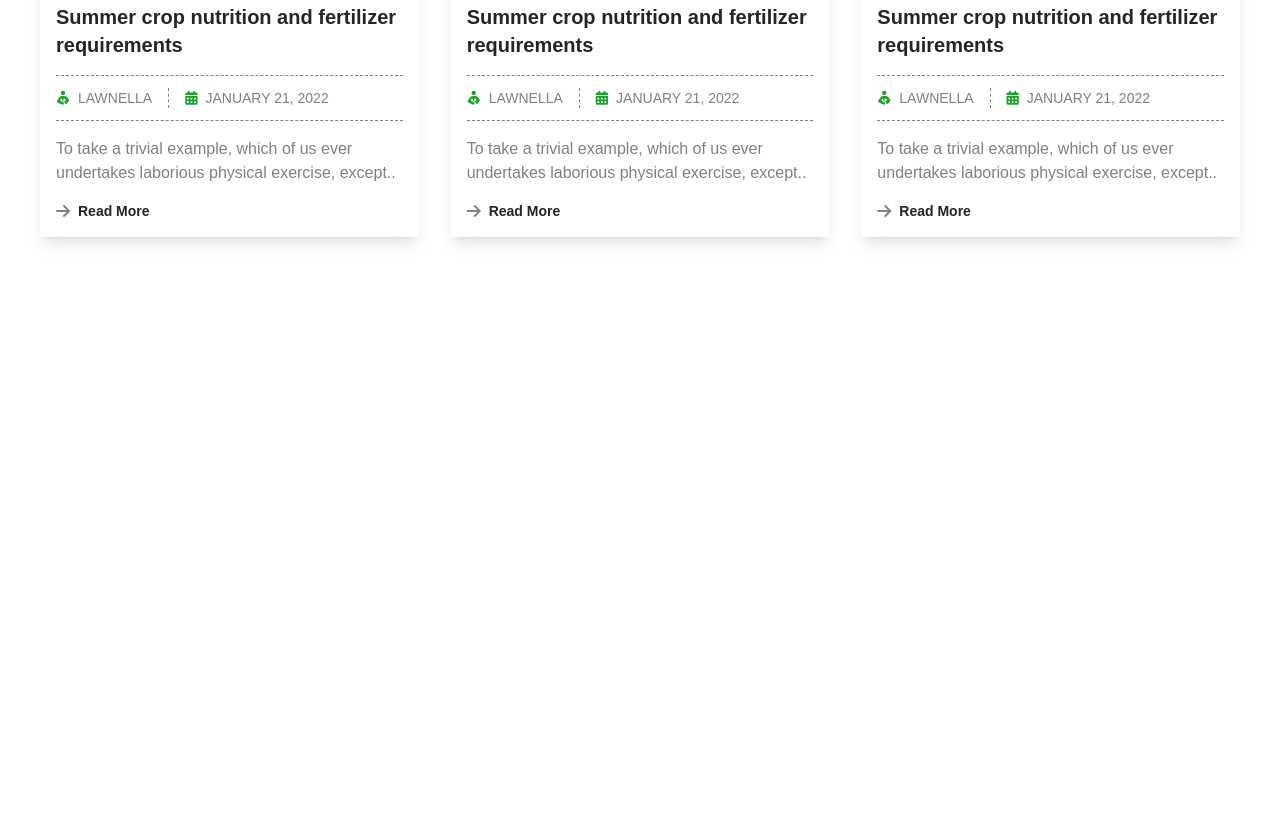
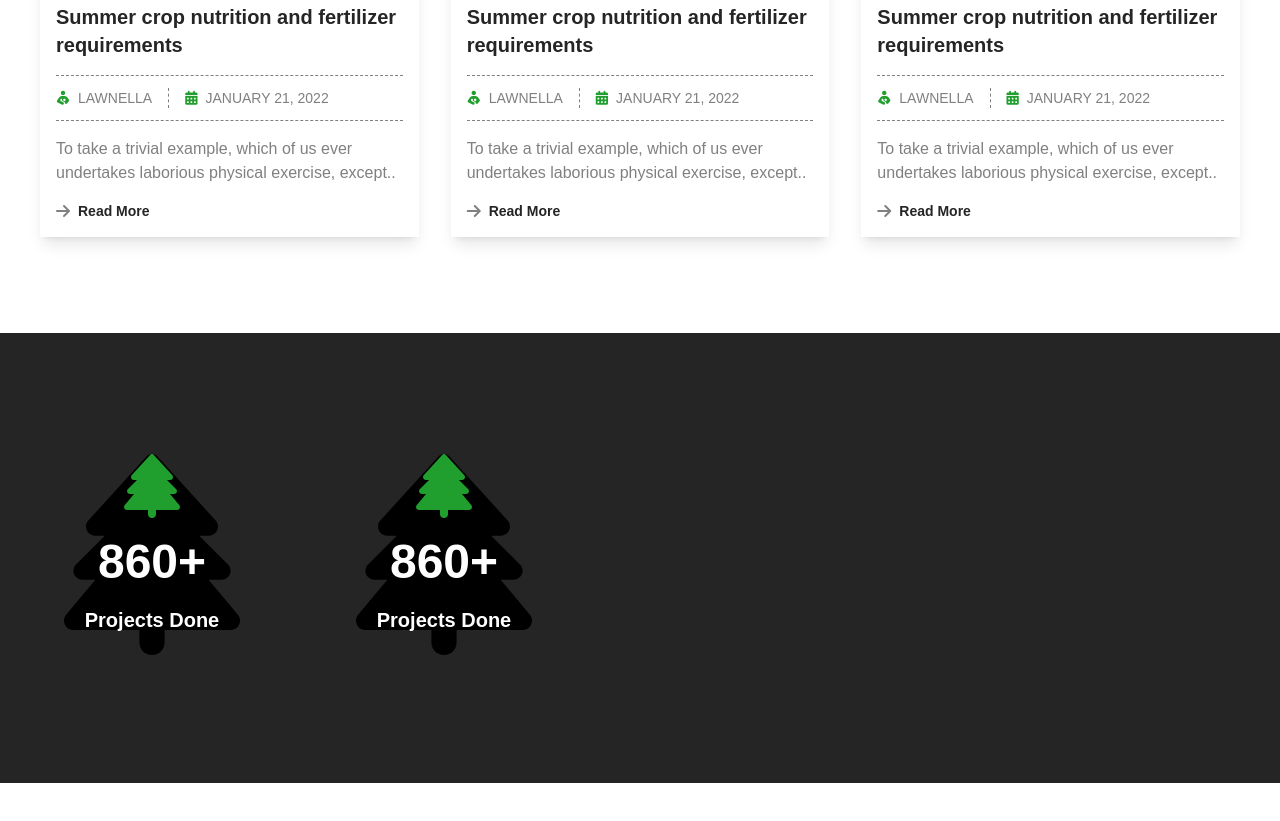
Before and after one commit to apelmahmudDev/gardening, a website: page src/index.html in a window 1280 px wide. Shown: the part 3468-4289 px from the top of the page. Before the commit the page ends 3801 px from the top, so only its background shows below. Drawn offline with nearby package versions, Linux system fonts and the light colour scheme.

Commit message:
✅ history section

```diff
--- a/src/index.html
+++ b/src/index.html
@@ -838,6 +838,37 @@
 					</div>
 				</div>
 			</section>
+
+			<!-- history -->
+			<section
+				class="my-24 bg-secondary p-16 min-h-[450px] h-full flex justify-center items-center"
+			>
+				<div class="container">
+					<div class="group/item grid md:grid-cols-3 lg:grid-cols-4 gap-4">
+						<div
+							class="h-52 w-44 object-cover bg-no-repeat text-center"
+							style="background-image: url(./assets/tree-solid.svg)"
+						>
+							<i
+								class="fa-solid fa-tree fa-4x text-primary group-hover/item:text-white transition duration-500"
+							></i>
+							<h1 class="text-5xl text-white font-semibold my-5">860+</h1>
+							<p class="font-semibold text-xl text-white">Projects Done</p>
+						</div>
+
+						<div
+							class="h-52 w-44 object-cover bg-no-repeat text-center"
+							style="background-image: url(./assets/tree-solid.svg)"
+						>
+							<i
+								class="fa-solid fa-tree fa-4x text-primary group-hover/item:text-white transition duration-500"
+							></i>
+							<h1 class="text-5xl text-white font-semibold my-5">860+</h1>
+							<p class="font-semibold text-xl text-white">Projects Done</p>
+						</div>
+					</div>
+				</div>
+			</section>
 		</main>
 		<footer></footer>
 
```
Also changed, not shown: dist/output.css, src/assets/tree-solid.svg (added).
